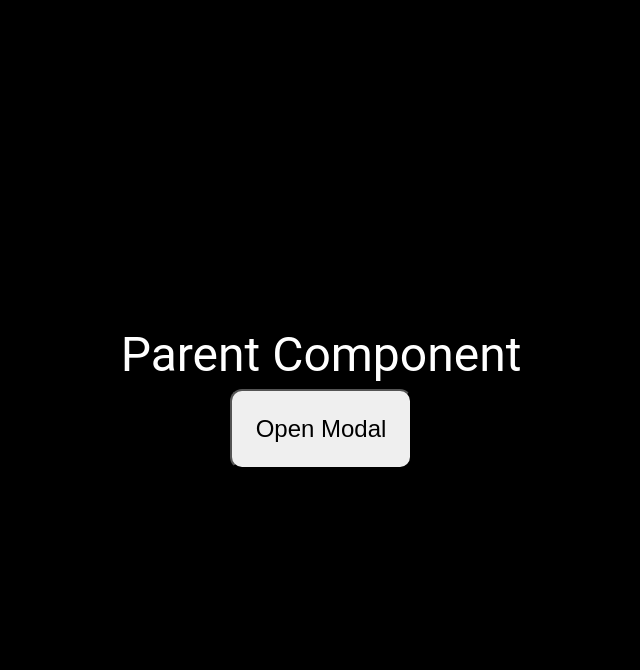
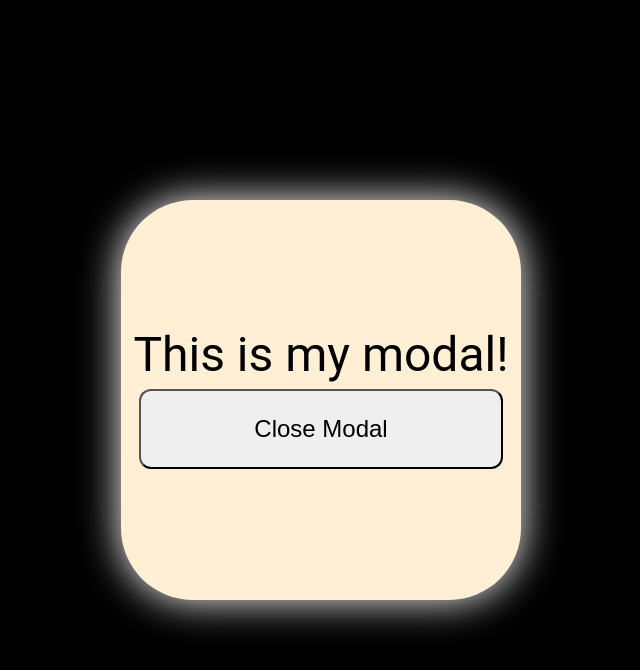
Before and after one commit to oleg2gz/react-small, a React (Vite) app: page / in a window 1280 px wide. Both pictures are taken after a click on the button "Open Modal". Shown: the top 670 px of the page, without its empty margins (319-959 px from the left). Built offline with nearby package versions, Linux system fonts and the light colour scheme.

Commit message:
use imperative handle, ref, forward ref

```diff
--- a/src/App.jsx
+++ b/src/App.jsx
@@ -3,6 +3,10 @@ import {Modal} from './Modal'
 
 export const App = () => {
   const modalRef = useRef()
+
+  const handleOpenModal = () => {
+    modalRef.current.openModal()
+  }
 
   return (
     <main className="App">
@@ -10,7 +14,7 @@ export const App = () => {
 
       <Modal ref={modalRef} />
 
-      <button>Open Modal</button>
+      <button onClick={handleOpenModal}>Open Modal</button>
     </main>
   )
 }
--- a/src/Modal.jsx
+++ b/src/Modal.jsx
@@ -1,7 +1,11 @@
-import {forwardRef, useState} from 'react'
+import {forwardRef, useState, useImperativeHandle} from 'react'
 
-export const Modal = forwardRef(() => {
+export const Modal = forwardRef((props, ref) => {
   const [modalState, setModalState] = useState(false)
+
+  useImperativeHandle(ref, () => ({
+    openModal: () => setModalState(true),
+  }))
 
   if (!modalState) return null
 
@@ -9,7 +13,7 @@ export const Modal = forwardRef(() => {
     <div className="modal">
       <p>This is my modal!</p>
 
-      <button>Close Modal</button>
+      <button onClick={() => setModalState(false)}>Close Modal</button>
     </div>
   )
 })
```
Also changed, not shown: _info.txt.
